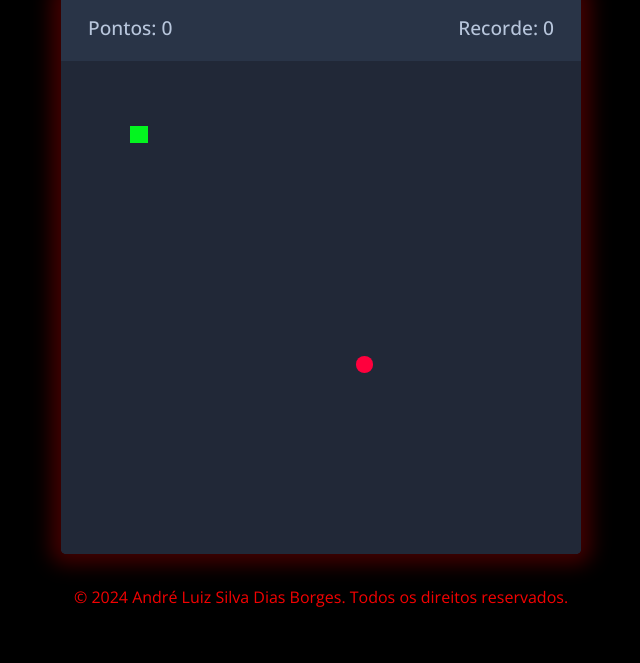
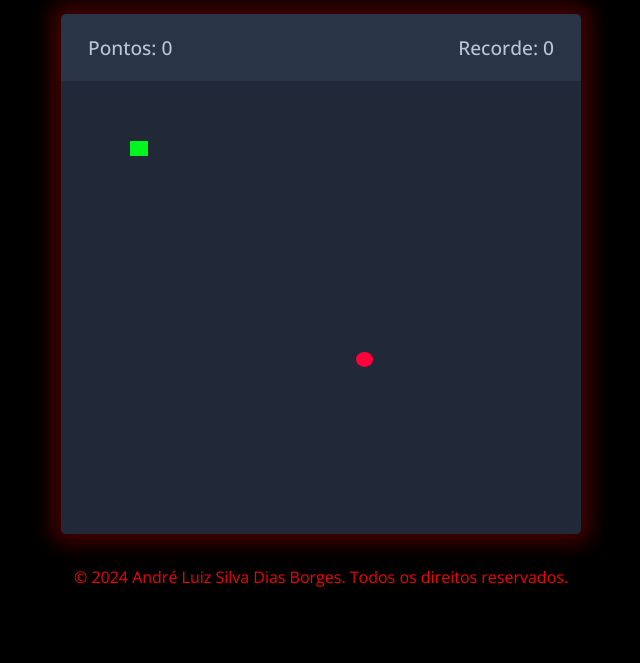
Before and after one commit to andreborges64/Jogo-da-Cobrinha, a plain HTML site: page index.html in a window 1280 px wide. Shown: the part 137-800 px from the top of the page, without its empty margins (319-959 px from the left). Drawn offline with nearby package versions, Linux system fonts and the light colour scheme.

Commit message:
Atualizar o style.css

```diff
--- a/style.css
+++ b/style.css
@@ -23,7 +23,7 @@ footer{
 }
 .wrapper {
   width: 65vmin;
-  height: 70vmin;
+  height: 65vmin;
   display: flex;
   overflow: hidden;
   flex-direction: column;
```
